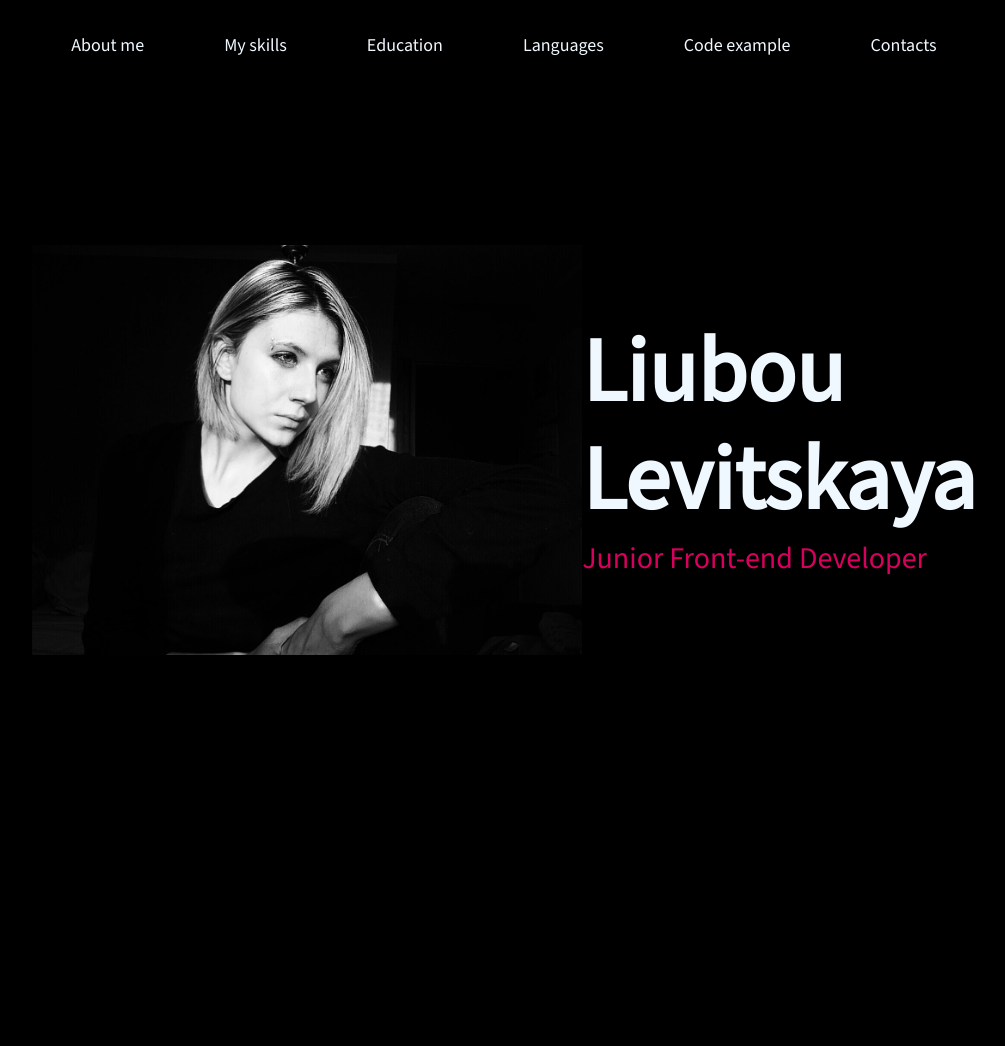
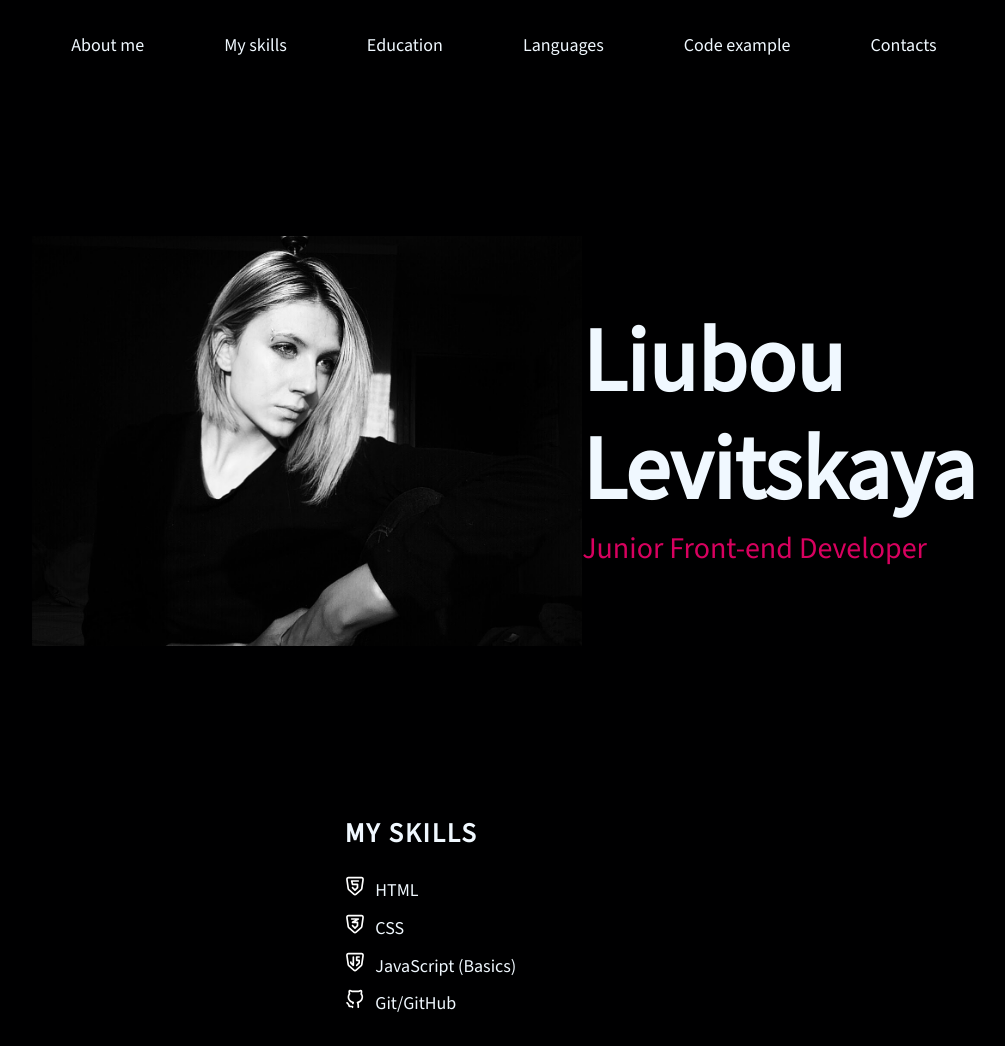
Before and after one commit to L-Liubou/rsschool-cv, a plain HTML site: page index.html in a window 1280 px wide. Shown: the whole page, without its empty margins (136-1141 px from the left). Before the commit the page ends 800 px from the top, so only its background shows below. Drawn offline with nearby package versions, Linux system fonts and the light colour scheme.

Commit message:
feat: add skills section

```diff
--- a/index.html
+++ b/index.html
@@ -31,6 +31,29 @@
                 <span class="profile-role">Junior Front-end Developer</span>
             </div>
         </section>
+        <div class="main-container">
+            <section class="section" id="skills">
+                <h2 class="section-title">My skills</h2>
+                <ul class="skills-list">
+                    <li>
+                        <img src="assets/svg/html-svgrepo-com.svg" alt="HTML icon">
+                        <span>HTML</span>
+                    </li>
+                    <li>
+                        <img src="assets/svg/css-svgrepo-com.svg" alt="CSS icon">
+                        <span>CSS</span>
+                    </li>
+                    <li>
+                        <img src="assets/svg/js-svgrepo-com.svg" alt="JS icon">
+                        <span>JavaScript (Basics)</span>
+                    </li>
+                    <li>
+                        <img src="assets/svg/github-svgrepo-com.svg" alt="GitHub icon">
+                        <span>Git/GitHub</span>
+                    </li>
+                </ul>
+            </section>
+        </div>
     </main>
 </div>
 </body>
--- a/style.css
+++ b/style.css
@@ -75,3 +75,50 @@ a {
     width: 550px;
     height: 410px;
 }
+
+.main-container {
+    display: flex;
+    flex-wrap: wrap;
+    align-items: flex-start;
+    justify-content: center;
+}
+
+.section {
+    width: 38%;
+    padding: 20px;
+    display: flex;
+    flex-direction: column;
+    justify-content: space-evenly;
+}
+
+.section-title {
+    margin-bottom: 12px;
+    letter-spacing: 2px;
+    text-transform: uppercase;
+}
+
+.skills-list,
+.contacts-list,
+.languages-list,
+.education-list {
+    list-style-type: none;
+}
+
+.code-block {
+    background-color: #222222;
+    padding: 10px;
+    border-radius: 5px;
+    color: #ffffff;
+}
+
+.skills-list > li > img,
+.contacts-list > li > a > img {
+    width: 20px;
+    height: 20px;
+    margin-right: 7px;
+}
+
+.skills-list > li,
+.contacts-list > li {
+    margin: 7px 0;
+}
```
Also changed, not shown: assets/svg/css-svgrepo-com.svg (added), assets/svg/github-svgrepo-com.svg (added), assets/svg/html-svgrepo-com.svg (added), assets/svg/js-svgrepo-com.svg (added).
